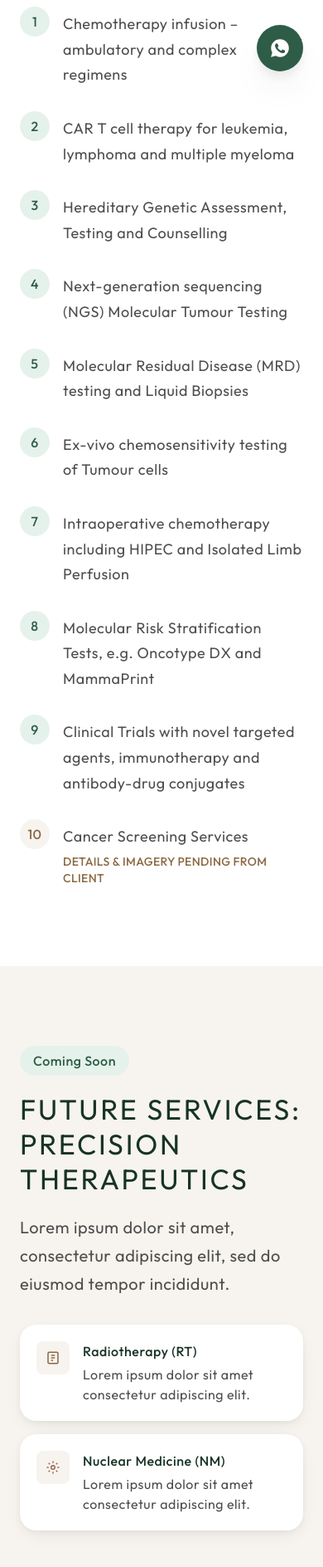
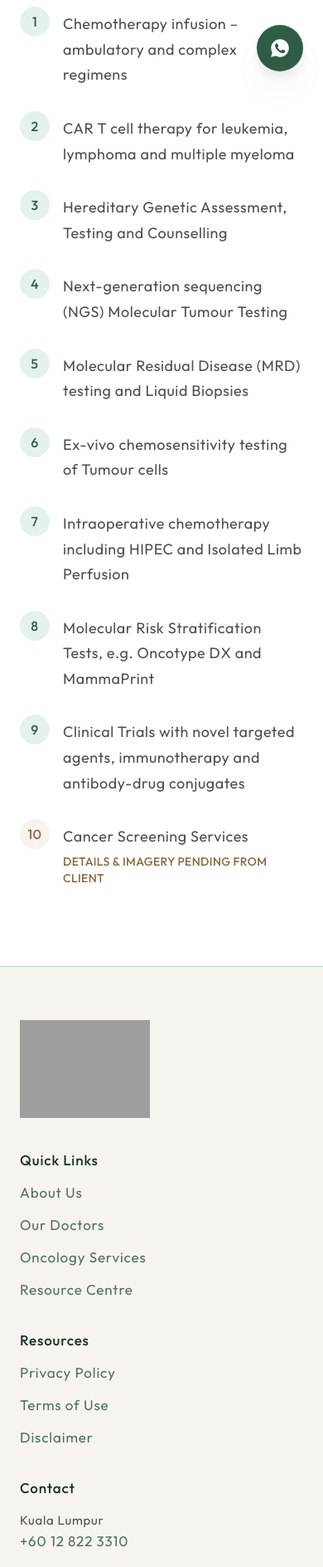
Before and after one commit to adibizuddinashari/curie-oncology, a PHP site: page /our-services.html in a window 390 px wide. Shown: the part 734-2622 px from the top of the page at 83% size. Run offline with PHP 8.4, Linux system fonts and the light colour scheme; some libraries are stand-ins or nearby versions; grey boxes are pictures that could not be loaded.

Commit message:
Services: remove Future Services (Precision Therapeutics) section per final client feedback
Co-Authored-By: Claude Opus 5.5 <noreply@anthropic.com>

```diff
--- a/assets/css/style.css
+++ b/assets/css/style.css
@@ -1425,10 +1425,6 @@ a:focus-visible, button:focus-visible, input:focus-visible, textarea:focus-visib
   display: block;
 }
 
-.inline-block{
-  display: inline-block;
-}
-
 .flex{
   display: flex;
 }
@@ -1457,10 +1453,6 @@ a:focus-visible, button:focus-visible, input:focus-visible, textarea:focus-visib
   aspect-ratio: 222/211;
 }
 
-.aspect-\[4\/3\]{
-  aspect-ratio: 4/3;
-}
-
 .aspect-\[4\/5\]{
   aspect-ratio: 4/5;
 }
@@ -1477,10 +1469,6 @@ a:focus-visible, button:focus-visible, input:focus-visible, textarea:focus-visib
   height: 0.375rem;
 }
 
-.h-10{
-  height: 2.5rem;
-}
-
 .h-11{
   height: 2.75rem;
 }
@@ -1607,10 +1595,6 @@ a:focus-visible, button:focus-visible, input:focus-visible, textarea:focus-visib
 
 .w-1\.5{
   width: 0.375rem;
-}
-
-.w-10{
-  width: 2.5rem;
 }
 
 .w-11{
@@ -1859,10 +1843,6 @@ a:focus-visible, button:focus-visible, input:focus-visible, textarea:focus-visib
   gap: 3rem;
 }
 
-.gap-14{
-  gap: 3.5rem;
-}
-
 .gap-16{
   gap: 4rem;
 }
@@ -2348,11 +2328,6 @@ a:focus-visible, button:focus-visible, input:focus-visible, textarea:focus-visib
 .py-1{
   padding-top: 0.25rem;
   padding-bottom: 0.25rem;
-}
-
-.py-1\.5{
-  padding-top: 0.375rem;
-  padding-bottom: 0.375rem;
 }
 
 .py-16{
--- a/our-services.html
+++ b/our-services.html
@@ -202,40 +202,6 @@
         </div>
       </li>
     </ol>
-  </div>
-</section>
-
-<!-- Future Services -->
-<section class="bg-warm py-24">
-  <div class="mx-auto max-w-[1200px] px-6">
-    <div class="grid grid-cols-1 items-center gap-14 lg:grid-cols-2">
-      <div data-reveal>
-        <span class="inline-block rounded-full bg-frost px-4 py-1.5 text-sm font-medium text-forest">Coming Soon</span>
-        <h2 class="mt-5 text-3xl text-moss sm:text-4xl">Future Services: Precision Therapeutics</h2>
-        <p class="mt-5 text-lg leading-relaxed17 text-body">Lorem ipsum dolor sit amet, consectetur adipiscing elit, sed do eiusmod tempor incididunt.</p>
-        <div class="mt-8 space-y-4">
-          <div class="flex gap-4 rounded-xl2 bg-white p-5 shadow-soft">
-            <span class="flex h-10 w-10 shrink-0 items-center justify-center rounded-lg bg-warm text-honey-text">
-              <svg width="18" height="18" viewBox="0 0 24 24" fill="none" stroke="currentColor" stroke-width="2"><rect x="4" y="3" width="16" height="18" rx="2"/><path d="M9 8h6M9 12h6M9 16h3"/></svg>
-            </span>
-            <div>
-              <p class="text-sm font-medium text-moss">Radiotherapy (RT)</p>
-              <p class="mt-1 text-sm text-body">Lorem ipsum dolor sit amet consectetur adipiscing elit.</p>
-            </div>
-          </div>
-          <div class="flex gap-4 rounded-xl2 bg-white p-5 shadow-soft">
-            <span class="flex h-10 w-10 shrink-0 items-center justify-center rounded-lg bg-warm text-clay-text">
-              <svg width="18" height="18" viewBox="0 0 24 24" fill="none" stroke="currentColor" stroke-width="2"><circle cx="12" cy="12" r="3"/><path d="M12 2v3M12 19v3M2 12h3M19 12h3M4.9 4.9l2.1 2.1M17 17l2.1 2.1M19.1 4.9 17 7M7 17l-2.1 2.1"/></svg>
-            </span>
-            <div>
-              <p class="text-sm font-medium text-moss">Nuclear Medicine (NM)</p>
-              <p class="mt-1 text-sm text-body">Lorem ipsum dolor sit amet consectetur adipiscing elit.</p>
-            </div>
-          </div>
-        </div>
-      </div>
-      <img src="assets/img/clinic/nurses-station-cropped.jpg" alt="Curie Oncology nurses at the nurses' station" class="aspect-[4/3] w-full rounded-xl2 object-cover shadow-lift" data-reveal />
-    </div>
   </div>
 </section>
 
```
Also changed, not shown: src/pages/our-services.html (+0 -34 lines).
